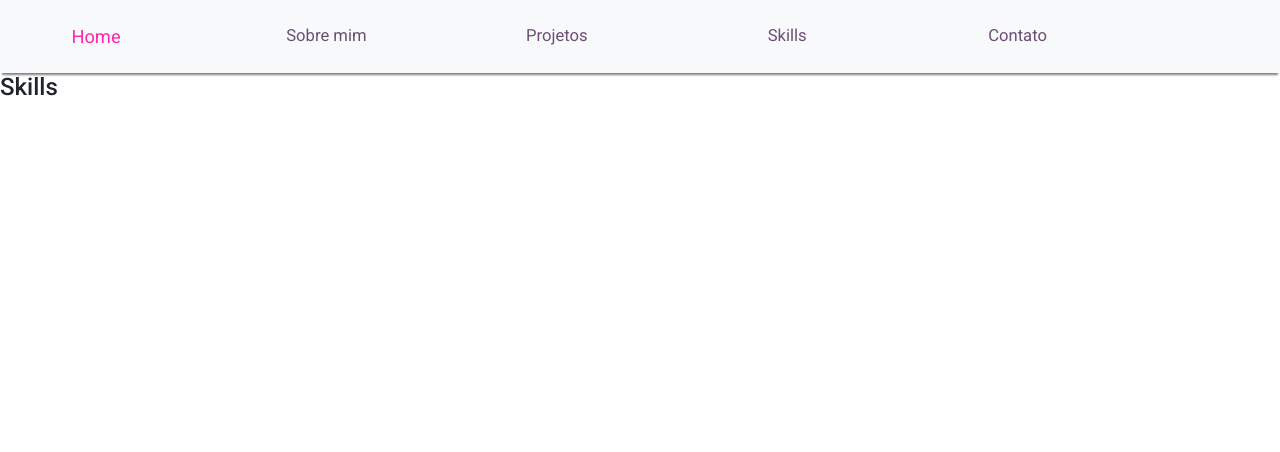
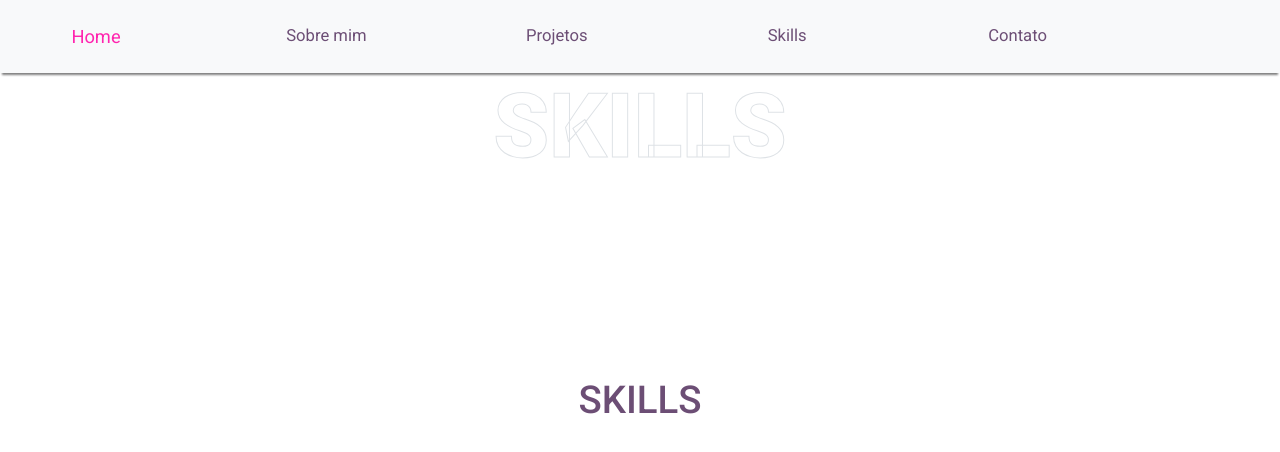
Before and after one commit to raisamrs/raisamrs.github.io, a React (Vite) app: page /skills in a window 1280 px wide. Shown: the top 452 px of the page. Built offline with nearby package versions, Linux system fonts and the light colour scheme.

Commit message:
styles: padronização do estilo do texto aplicada às psges Contact e Skills

```diff
--- a/src/pages/Contact/Contact.tsx
+++ b/src/pages/Contact/Contact.tsx
@@ -1,4 +1,5 @@
 import { useForm } from '../../helpers/formHandlers';
+import { titleBgClasses, titleFgClasses } from '../../classesNamesApp';
 
 function Contact() {
   const {
@@ -19,7 +20,10 @@ function Contact() {
   } = useForm();
   return (
     <div>
-      <h4>Contato</h4>
+      <div>
+        <h1 className={ titleBgClasses }>Skills</h1>
+        <h2 className={ titleFgClasses }>Skills</h2>
+      </div>
       <form
         action="https://api.staticforms.xyz/submit"
         method="post"
--- a/src/pages/Skills/Skills.tsx
+++ b/src/pages/Skills/Skills.tsx
@@ -1,7 +1,12 @@
+import { titleBgClasses, titleFgClasses } from '../../classesNamesApp';
+
 function Skills() {
   return (
     <div>
-      <h4>Skills</h4>
+      <div>
+        <h1 className={ titleBgClasses }>Skills</h1>
+        <h2 className={ titleFgClasses }>Skills</h2>
+      </div>
     </div>
   );
 }
```
